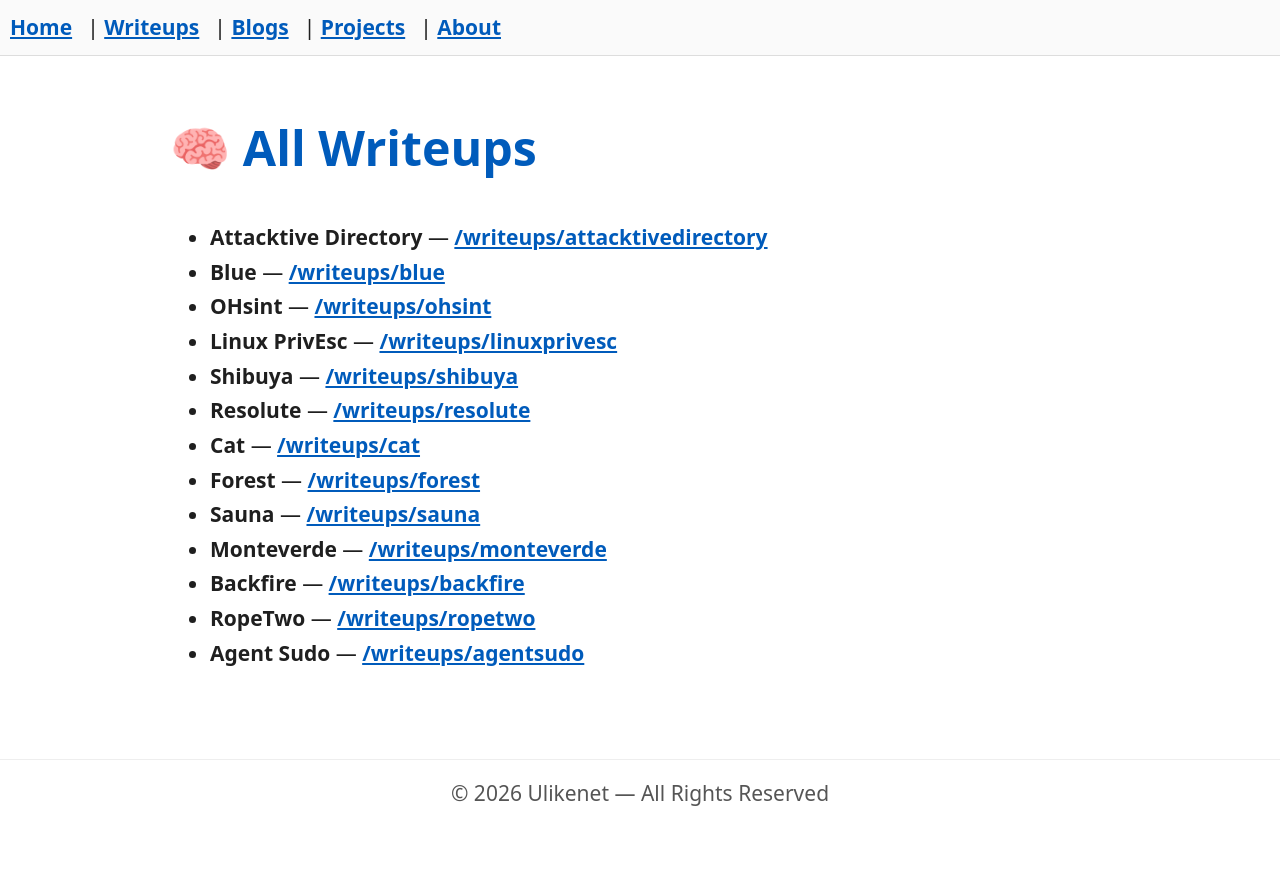
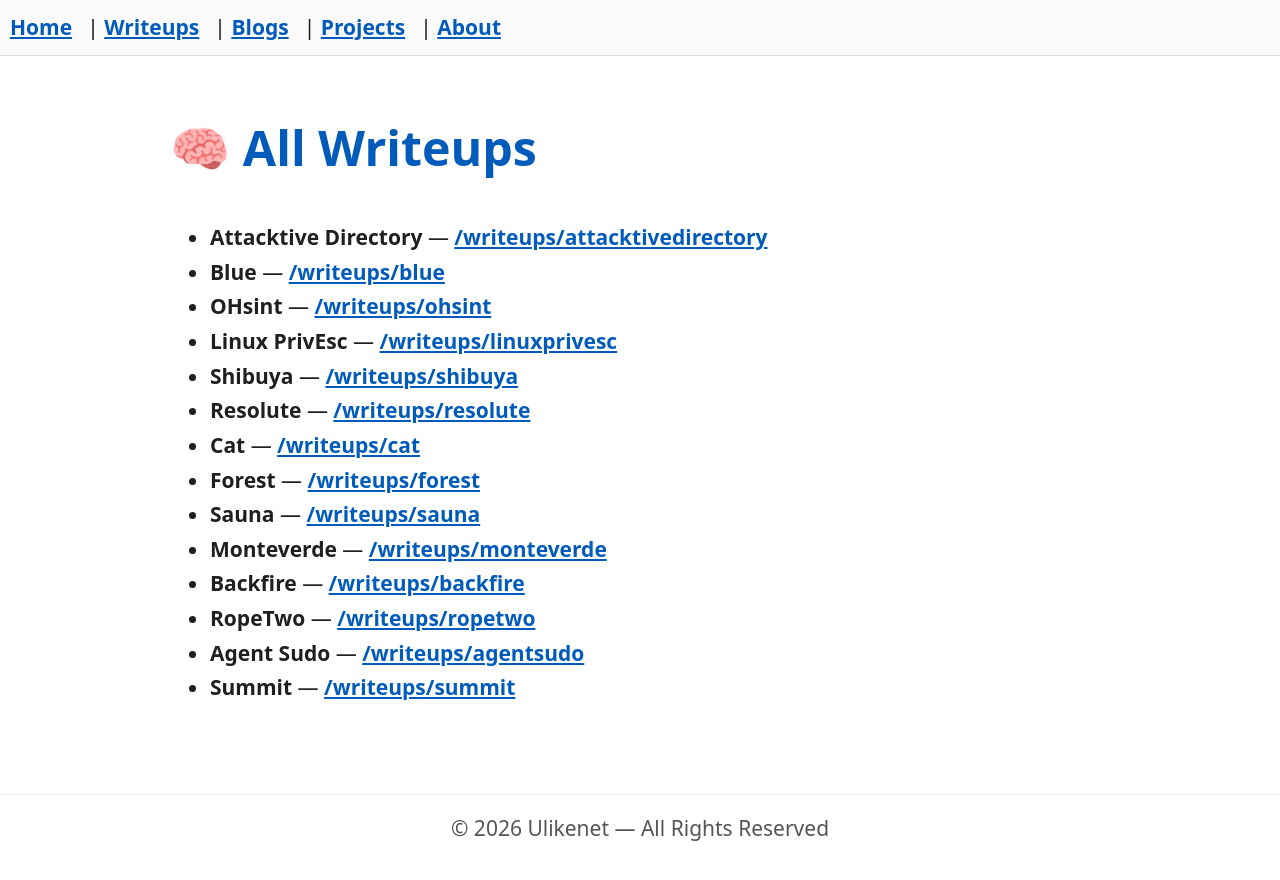
Before and after one commit to Ulikenet/ulikenet.github.io, a Jekyll site: the page built from writeups/index.md, in a window 1280 px wide. Shown: the top 880 px of the page. Built offline with Jekyll 4.4.1, drawn with Linux system fonts in a browser that asks for light colours.

Commit message:
Update index.md

```diff
--- a/writeups/index.md
+++ b/writeups/index.md
@@ -18,3 +18,4 @@ layout: default
 - **Backfire** — [/writeups/backfire](/writeups/backfire)
 - **RopeTwo** — [/writeups/ropetwo](/writeups/ropetwo)
 - **Agent Sudo** — [/writeups/agentsudo](/writeups/agentsudo)
+- **Summit** — [/writeups/summit](/writeups/summit)
```
